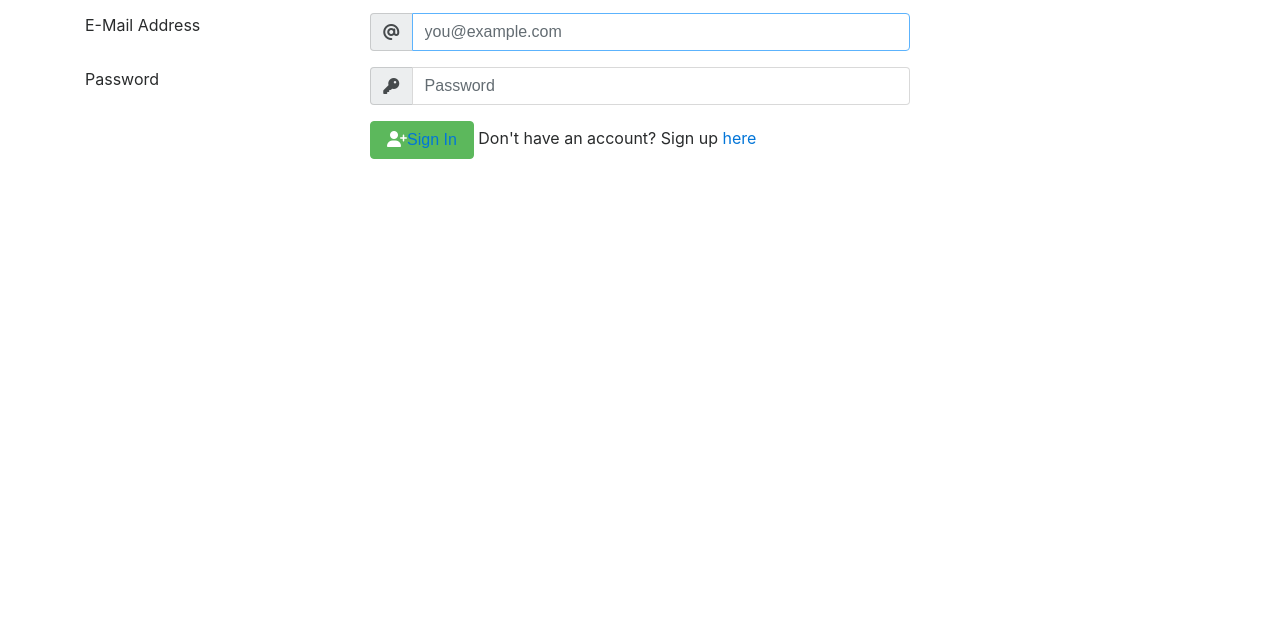
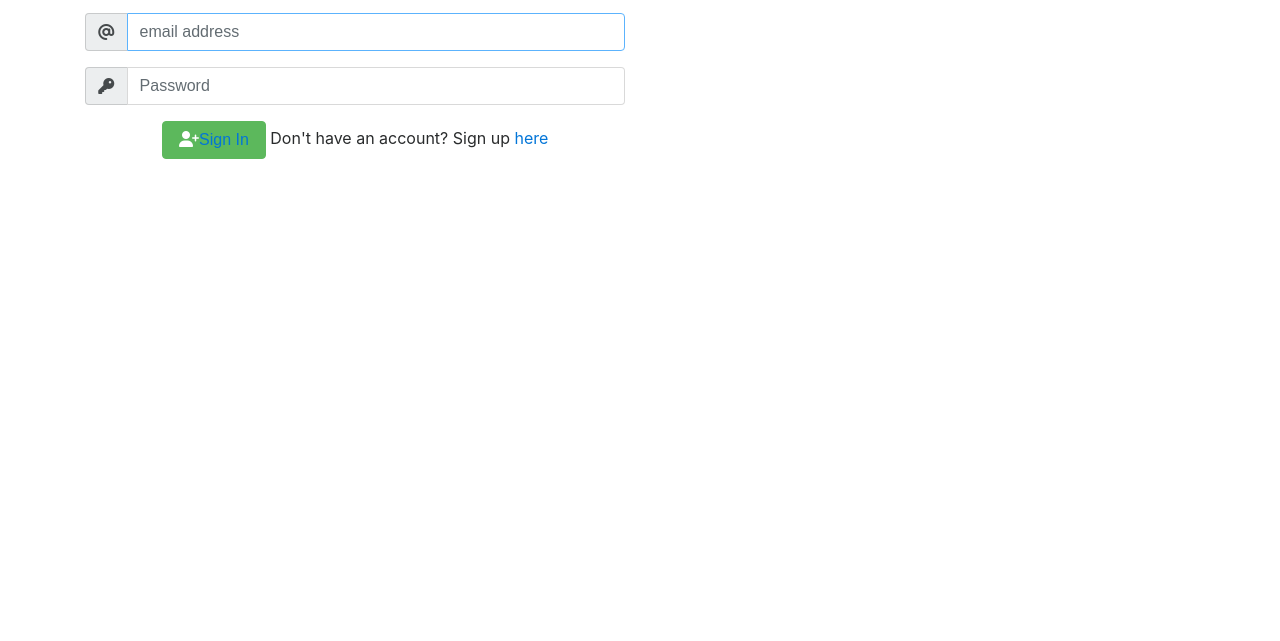
Before and after one commit to Adedayo07/moreRecipe, a website: page template/login.html in a window 1280 px wide. Shown: the part 159-800 px from the top of the page. Drawn offline with nearby package versions, Linux system fonts and the light colour scheme.

Commit message:
changes made to the HTML and index.js

```diff
--- a/template/login.html
+++ b/template/login.html
@@ -1,16 +1,13 @@
 <!DOCTYPE html>
 <html lang="en">
-
 <head>
   <meta charset="utf-8">
   <meta name="viewport" content="width=device-width, initial-scale=1, shrink-to-fit=no">
-
   <link rel="stylesheet" href="https://maxcdn.bootstrapcdn.com/bootstrap/4.0.0-alpha.6/css/bootstrap.min.css" integrity="sha384-rwoIResjU2yc3z8GV/NPeZWAv56rSmLldC3R/AZzGRnGxQQKnKkoFVhFQhNUwEyJ"
     crossorigin="anonymous">
   <link rel="stylesheet" href="main.css">
   <script src="https://use.fontawesome.com/368363b8d0.js"></script>
 </head>
-
 <body>
   <nav class="navbar navbar-toggleable-md navbar-light bg-faded" style="background-color: #c0c2c4;">
     <button class="navbar-toggler navbar-toggler-right" type="button" data-toggle="collapse" data-target="#navbarText" aria-controls="navbarText"
@@ -38,16 +35,13 @@
         </div>
       </div>
       <div class="row">
-        <div class="col-md-3 field-label-responsive">
-          <label for="email">E-Mail Address</label>
-        </div>
         <div class="col-md-6">
           <div class="form-group">
             <div class="input-group mb-2 mr-sm-2 mb-sm-0">
               <div class="input-group-addon" style="width: 2.6rem">
                 <i class="fa fa-at"></i>
               </div>
-              <input type="text" name="email" class="form-control" id="email" placeholder="you@example.com" required autofocus>
+              <input type="text" name="email" class="form-control" id="email" placeholder="email address" required autofocus>
             </div>
           </div>
         </div>
@@ -59,9 +53,6 @@
         </div>
       </div>
       <div class="row">
-        <div class="col-md-3 field-label-responsive">
-          <label for="password">Password</label>
-        </div>
         <div class="col-md-6">
           <div class="form-group">
             <div class="input-group mb-2 mr-sm-2 mb-sm-0">
@@ -76,7 +67,7 @@
       <div class="row">
         <div class="col-md-3"></div>
         <div class="col-md-6">
-          <button type="submit" class="btn btn-success">
+          <button type="submit" class="btn btn-success signin">
             <i class="fa fa-user-plus"></i><a href="gallery.html">Sign In</a></button>
             Don't have an account? Sign up <a href="signup.html">here</a>
         </div>
--- a/template/main.css
+++ b/template/main.css
@@ -342,3 +342,11 @@ width: 300px;
 	width:20em;
 	height: 3em
 }
+
+.signin{
+  margin-left: -13em;
+}
+
+.favorites{
+  color: green;
+}
```
Also changed, not shown: server/controller/index.js (+4 -4 lines), template/gallery.html (+4 -3 lines).
